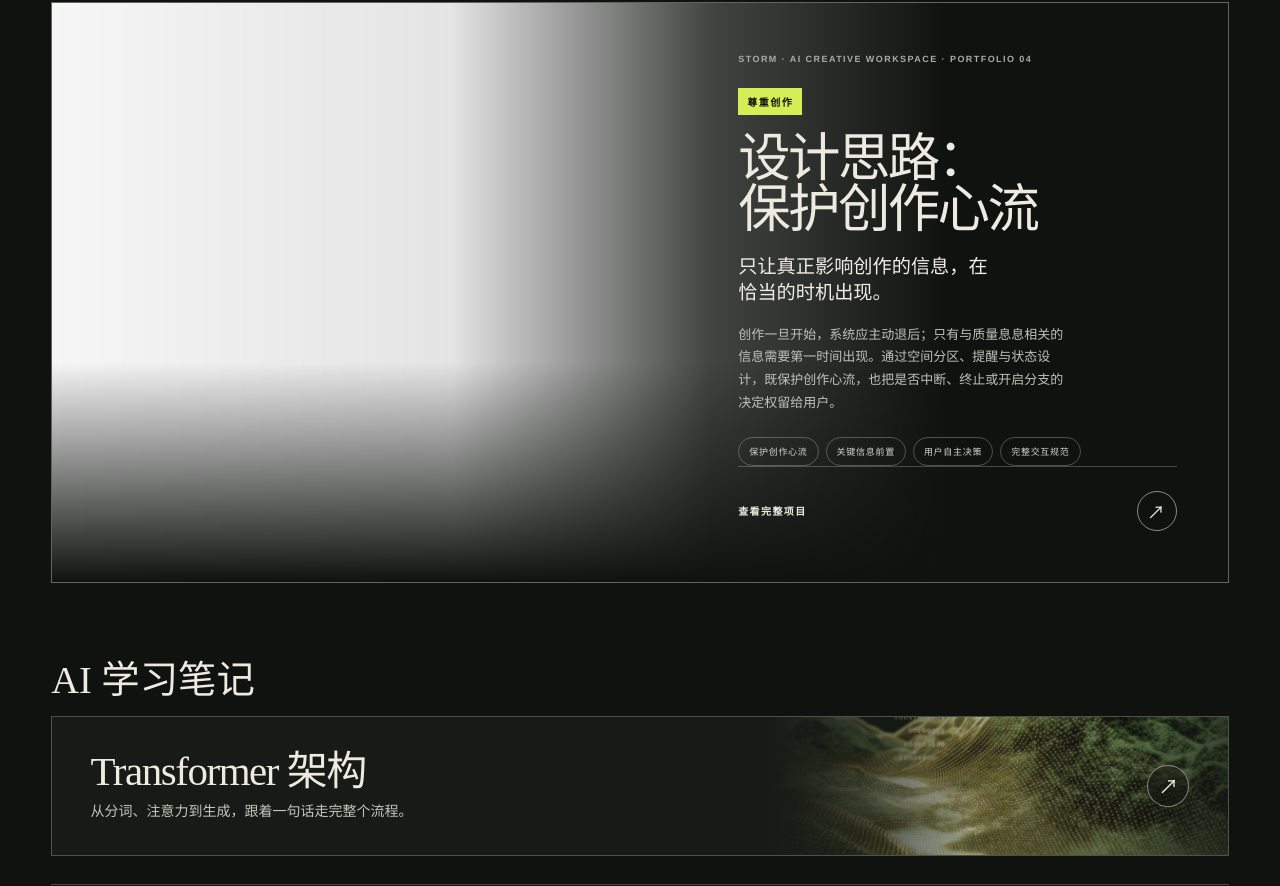
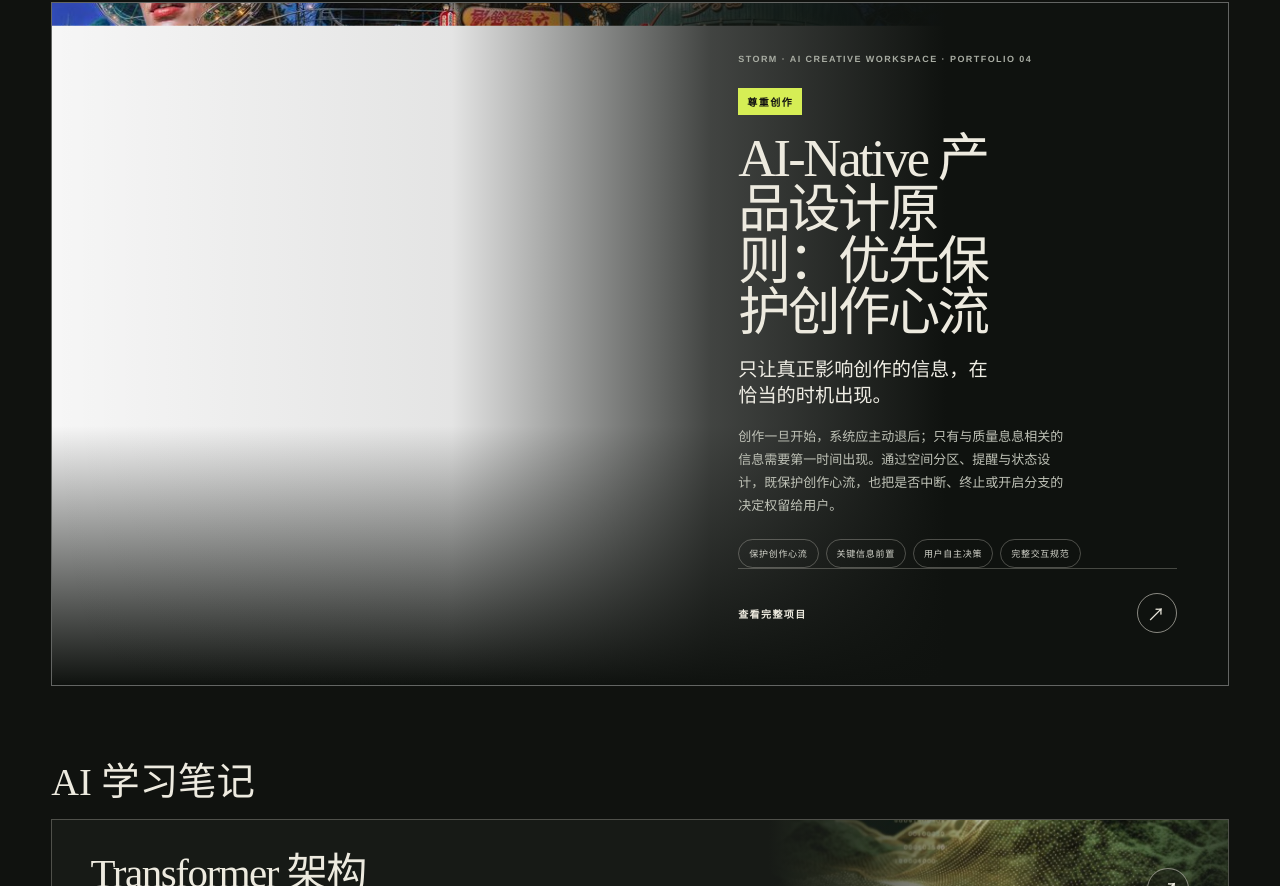
Before and after one commit to laurenf0826-cloud/laurenf0826-cloud.github.io, a plain HTML site: page index.html in a window 1280 px wide. Shown: the part 908-1794 px from the top of the page. Drawn offline with Linux system fonts and the light colour scheme.

Commit message:
Update Storm portfolio card title

```diff
--- a/index.html
+++ b/index.html
@@ -111,7 +111,7 @@
         <div class="demo-copy">
           <p class="demo-kicker">Storm · AI Creative Workspace · Portfolio 04</p>
           <p class="demo-principle">尊重创作</p>
-          <h3>设计思路：保护创作心流</h3>
+          <h3>AI-Native 产品设计原则：优先保护创作心流</h3>
           <p class="demo-alert">只让真正影响创作的信息，在恰当的时机出现。</p>
           <p class="demo-description">创作一旦开始，系统应主动退后；只有与质量息息相关的信息需要第一时间出现。通过空间分区、提醒与状态设计，既保护创作心流，也把是否中断、终止或开启分支的决定权留给用户。</p>
           <div class="demo-tags" aria-label="项目能力标签"><span>保护创作心流</span><span>关键信息前置</span><span>用户自主决策</span><span>完整交互规范</span></div>
```
